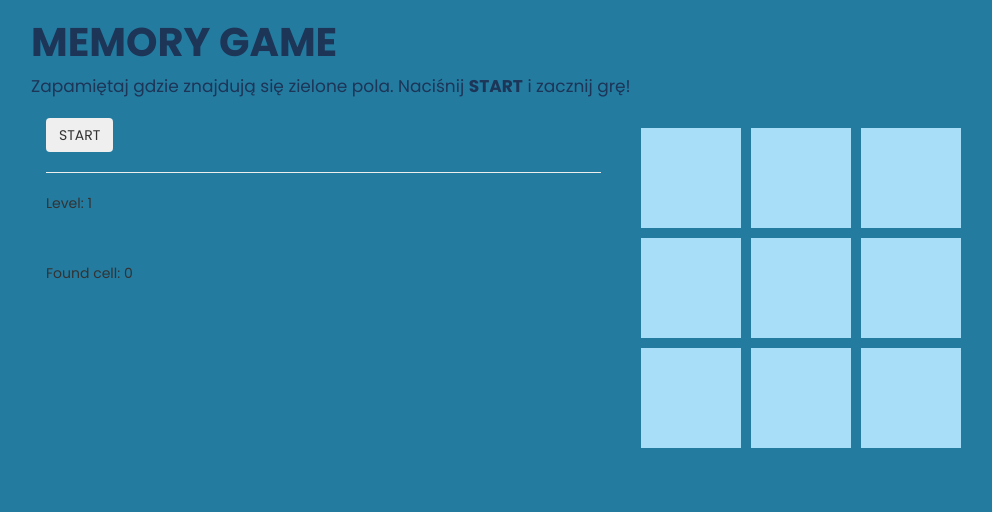
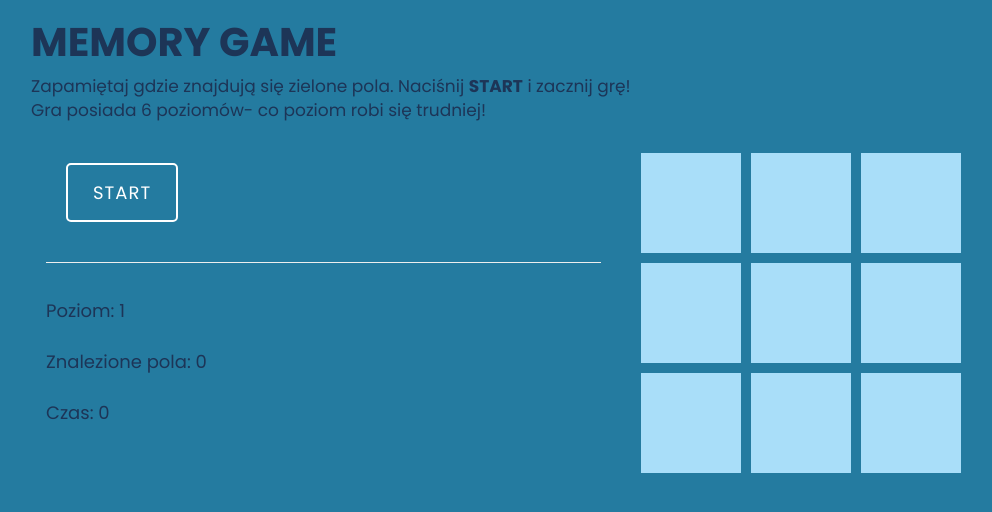
Before and after one commit to gajfska/simple-memory-game, an Angular app: page / in a window 1280 px wide. Shown: the top 512 px of the page, without its empty margins (24-1016 px from the left). Built offline with nearby package versions, Linux system fonts and the light colour scheme.

Commit message:
desing improvement

```diff
--- a/src/app/app.component.html
+++ b/src/app/app.component.html
@@ -1,7 +1,9 @@
 <div class="container">
   <div class="row">
     <h3>Memory Game</h3>
-    <p>Zapamiętaj gdzie znajdują się zielone pola. Naciśnij <strong>START</strong> i zacznij grę!</p>
+    <p>Zapamiętaj gdzie znajdują się zielone pola. Naciśnij <strong>START</strong> i zacznij grę!
+      <br>
+    Gra posiada 6 poziomów- co poziom robi się trudniej!</p>
     <app-simplecell></app-simplecell>
   </div>
 </div>
--- a/src/app/simplecell/simplecell.component.css
+++ b/src/app/simplecell/simplecell.component.css
@@ -1,5 +1,50 @@
 .btn-blue {
+  border-width: 2px;
+  border-radius: 5px;
+  border-color: #ffffff;
+  padding: 15px 25px;
+  margin: 20px;
+  background-color: #247ba0;
+  font-size: 18px;
+  letter-spacing: 1px;
+  font-weight: 400;
+  color: #ffffff;
+  text-transform: uppercase;
+}
 
+.btn-blue:hover, .btn-blue:focus {
+  background-color: #1d3557;
+  color: #ffffff;
+}
+
+.alert-loser {
+  border: 2px solid #ffffff;
+  border-radius: 5px;
+  padding: 15px 25px;
+  background-color: #ff686b;
+}
+
+.alert-winner {
+  border: 2px solid #ffffff;
+  border-radius: 5px;
+  padding: 15px 25px;
+  background-color: #a7e8bd;
+}
+
+.alert-loser h2, .alert-winner h2 {
+  margin-top: 0px;
+  color: #ffffff;
+}
+
+.alert-loser p, .alert-winner p {
+  color: #ffffff;
+}
+
+.number-info p {
+  color: #1d3557;
+  font-size: 18px;
+  font-weight: 400;
+  padding-top: 15px;
 }
 
 .grid-container {
@@ -9,7 +54,6 @@
   grid-column-gap: 10px;
 }
 .grid-item {
-  background-color: rgba(255, 255, 255, 0.8);
   padding: 20px;
   font-size: 30px;
   text-align: center;
--- a/src/app/simplecell/simplecell.component.html
+++ b/src/app/simplecell/simplecell.component.html
@@ -3,19 +3,25 @@
     <div class="col-lg-6">
       <button class="btn btn-blue" (click)="startGame()"> START </button>
       <hr>
-      <p>Level: {{numberOfLevel}}</p>
-      <br><br>
-      <p>Found cell: {{countGoodPoints}}</p>
 
-      <div class="alert alert-danger" *ngIf="looserMessage === true">
+      <div class="alert-loser" *ngIf="looserMessage === true">
         <h2>Przegrałeś!</h2>
-        <p>Naciśnij START i zagraj jeszcze raz!</p>
+        <p>Naciśnij <strong>START </strong> i zagraj jeszcze raz!</p>
       </div>
 
-      <div class="alert alert-info" *ngIf="winnerMessage === true">
+      <div class="alert-winner" *ngIf="winnerMessage === true">
         <h2>Wygrałeś!</h2>
-        <p>Naciśnij START i zagraj jeszcze raz!</p>
+        <p>Naciśnij <strong>START </strong> i zagraj jeszcze raz!</p>
       </div>
+
+      <div class="number-info">
+        <p>Poziom: {{numberOfLevel}}</p>
+        <p>Znalezione pola: {{countGoodPoints}}</p>
+        <p>Czas: {{countTime}}</p>
+      </div>
+
+
+
 
     </div>
     <div class="col-lg-6">
--- a/src/app/simplecell/simplecell.component.ts
+++ b/src/app/simplecell/simplecell.component.ts
@@ -16,13 +16,13 @@ import {error} from 'selenium-webdriver';
         'background-color': '#a9def9'
       })),
       state(ItemState.win, style({
-        'background-color': '#a7e8bd'
+        'background-color': '#84dcc6'
       })),
       transition(`${ItemState.normal} => ${ItemState.wrong}` , [
-        animate('0.3s')
+        animate('0.2s')
       ]),
       transition(`${ItemState.normal} <=> ${ItemState.win}`, [
-        animate('0.3s')
+        animate('0.2s')
       ]),
     ]),
   ]
@@ -39,7 +39,9 @@ export class SimplecellComponent implements OnInit {
   looserMessage = false;
   winnerMessage = false;
   numberOfLevel = 1;
-  endLevel = 6;
+  endLevel = 7;
+  countTime = 0;
+  myTimer: any;
 
   constructor() {
   }
@@ -83,7 +85,7 @@ export class SimplecellComponent implements OnInit {
     coverColorCells() {
         for (const row of this.basicArray) {
             for (const item of row) {
-                item.setCellVisible(false, 1500);
+                item.setCellVisible(false, 700);
             }
         }
     }
@@ -100,6 +102,8 @@ export class SimplecellComponent implements OnInit {
         this.cellCount = 3;
         this.memoryCount = 3;
         this.sumMemoryCount = 0;
+        this.countTime = 0;
+        this.timer();
         this.generateGameBoard();
     }
 
@@ -124,11 +128,12 @@ export class SimplecellComponent implements OnInit {
           this.coverColorCells();
           setTimeout(() => {
                 this.nextLevel();
-            }, 2000);
+            }, 1000);
       }
       console.log(this.numberOfLevel === this.endLevel);
       if (this.numberOfLevel === this.endLevel && this.countGoodPoints === this.sumMemoryCount){
           this.winnerMessage = true;
+          clearInterval(this.myTimer);
       }
     }
     else {
@@ -159,13 +164,24 @@ export class SimplecellComponent implements OnInit {
             this.memoryCount++;
             this.generateGameBoard();
             break;
+        case 7:
+            this.memoryCount++;
+            this.generateGameBoard();
+            break;
     }
   }
 
   whenSomebodyLoses(i: number, j: number){
       this.basicArray[i][j].setCellVisible(true);
       this.looserMessage = true;
+      clearInterval(this.myTimer);
       console.log('you lose');
+  }
+
+  timer() {
+     this.myTimer = setInterval(() => {
+          this.countTime++;
+      }, 1000);
   }
 
 
```
